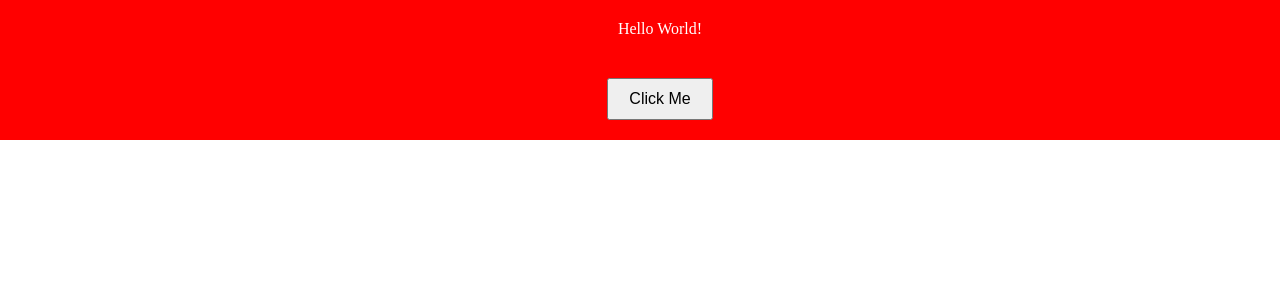
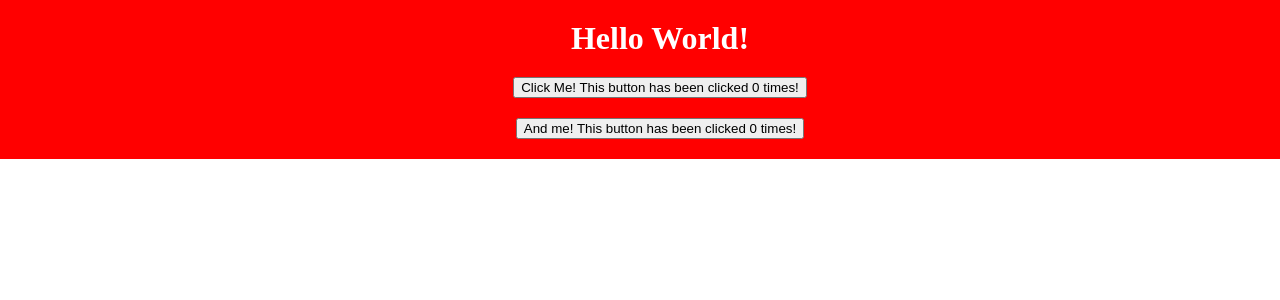
Before and after one commit to kierandesoer/vmer_react_training_to_Stage11, a React app: page / in a window 1280 px wide. Shown: the top 300 px of the page. Built offline with nearby package versions, Linux system fonts and the light colour scheme.

Commit message:
Commiting upto (and including) stage 5

```diff
--- a/src/App.tsx
+++ b/src/App.tsx
@@ -1,13 +1,16 @@
 import React from 'react';
-import ClickButton from './ClickButton';
+import { Button } from 'components/Button';
 
 export const App = () => {
 
   return (
     <div style={{ width: '100%', backgroundColor: 'red', color: 'white', textAlign: 'center', padding: '20px'}}>
-      <div>Hello World!</div>
+      <h1>Hello World!</h1>
       <div style={{ marginTop: '20px' }}>
-        <ClickButton />
+        <Button buttonText='Click Me!' alertText='You clicked me!'/>
+      </div>
+      <div style={{ marginTop: '20px' }}>
+        <Button buttonText='And me!' alertText='WooHoo!'/>
       </div>
     </div>
   );
--- a/src/ClickButton.tsx
+++ /dev/null
@@ -1,15 +0,0 @@
-import React from 'react';
-
-const ClickButton = () => {
-    const handleClick = () => {
-        alert('clicked!');
-    };
-
-    return (
-        <button onClick={handleClick} style={{ marginTop: '20px', padding: '10px 20px', fontSize: '16px' }}>
-            Click Me
-        </button>
-    )
-}
-
-export default ClickButton;
--- /dev/null
+++ b/src/components/Button.tsx
@@ -0,0 +1,10 @@
+import {useState} from 'react';
+
+export const Button = ({ buttonText, alertText }) => {
+    const [count, setCount] = useState(0);
+
+    return <button onClick={() => {
+        alert(alertText);
+        setCount(count + 1);
+    }}>{buttonText} This button has been clicked {count} times!</button>
+}
```
